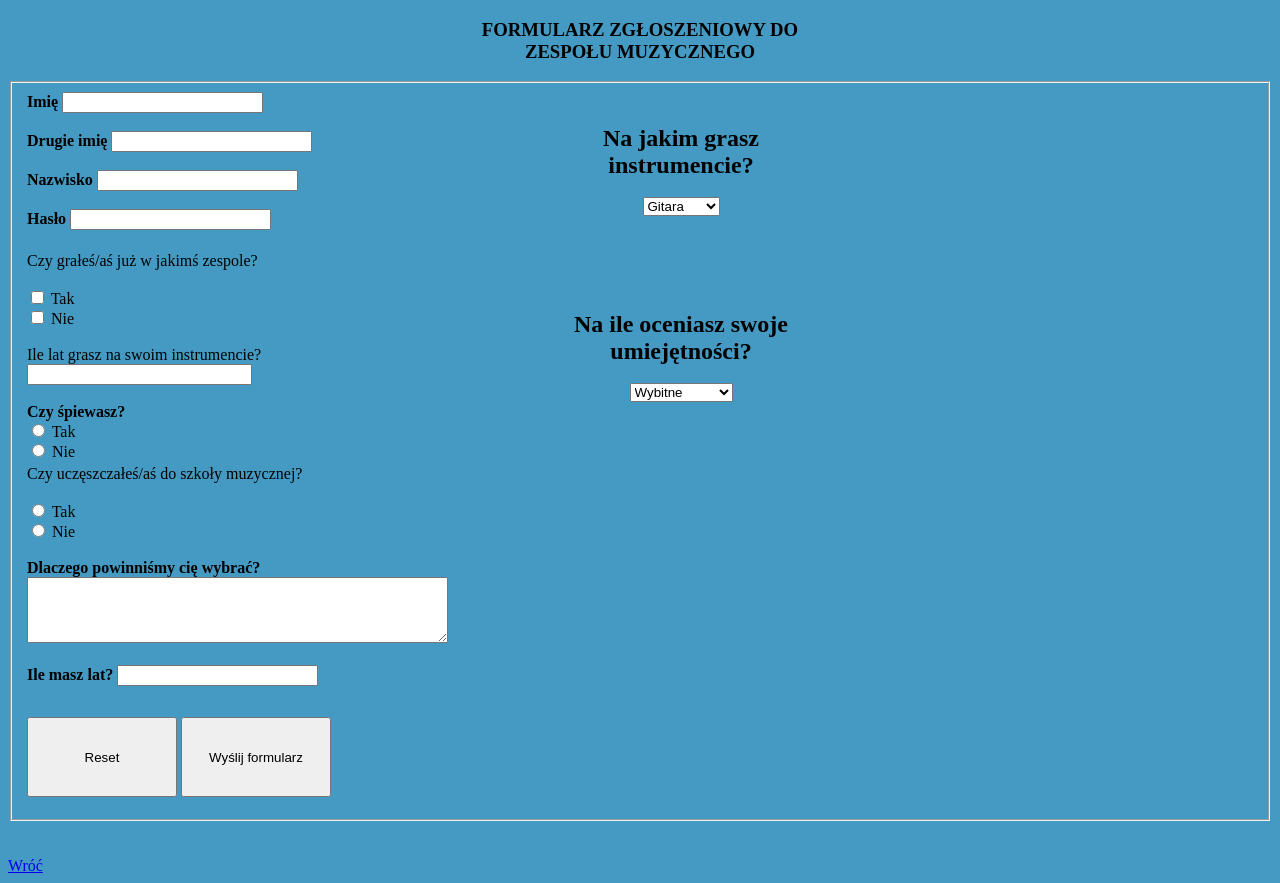
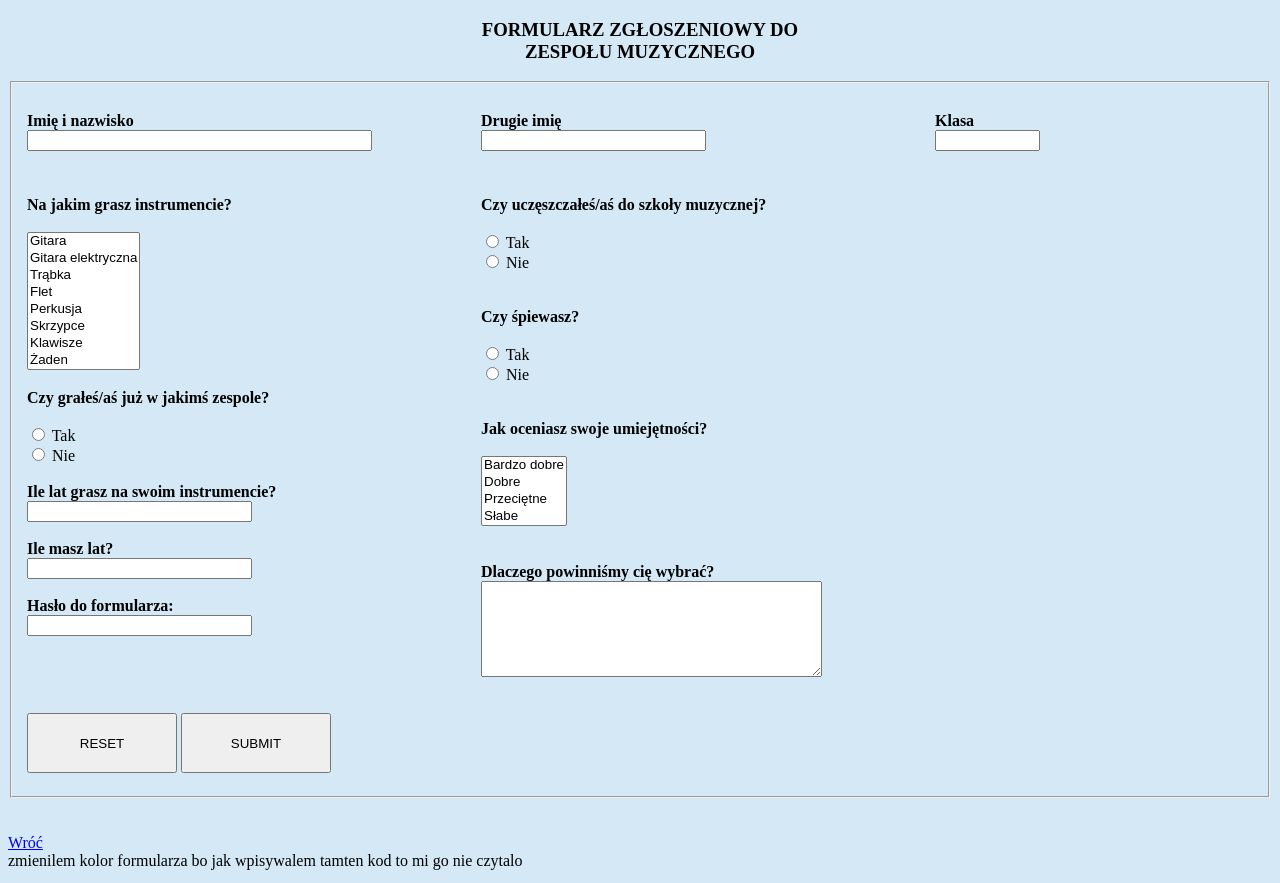
Before and after one commit to zarxj/Wszystkie-zadania, a plain HTML site: page formularz_markowski.html in a window 1280 px wide. Drawn offline with Linux system fonts and the light colour scheme.

Commit message:
Update form background color and input fields
Changed the background color of the form and updated the input fields for better readability.

```diff
--- a/formularz_markowski.html
+++ b/formularz_markowski.html
@@ -2,89 +2,102 @@
 <html lang="pl-PL">
 <head>
     <meta charset="utf-8">
-    <title>Formularz_markowski</title>
+    <title>Formularz</title>
 </head>
-<body bgcolor="#449ac2">
+<body bgcolor="#d4e9f5">
 
-<h3 align="center">FORMULARZ ZGŁOSZENIOWY DO<br>ZESPOŁU MUZYCZNEGO</h3>
+<h3 align="center">FORMULARZ ZGŁOSZENIOWY DO <br> ZESPOŁU MUZYCZNEGO</h3>
 
 <form>
 <fieldset>
 <table>
 
 
-<tr height="100">
-    <td width="500">
-        <b>Imię</b> <input name="imie" size="22"><br><br>
-        <b>Drugie imię</b> <input name="drugie" size="22"><br><br>
-        <b>Nazwisko</b> <input name="nazwisko" size="22"><br><br>
-        <b>Hasło</b> <input type="password" name="haslo" size="22"><br><br>
+<tr height="80">
+    <td width="450">
+        <b>Imię i nazwisko</b><br>
+        <input name="imie_nazwisko" size="40">
     </td>
 
-    <td width="300">
-        <center><font size="5"><b>Na jakim grasz instrumencie?</b></font></center><br>
-        <center>
-            <select>
-                <option value="gitara">Gitara</option>
-                <option value="pianino">Pianino</option>
-                <option value="perkusja">Perkusja</option>
-                <option value="skrzypce">Skrzypce</option>
-                <option value="trabka">Trąbka</option>
-            </select>
-        </center>
+    <td width="250">
+        <b>Drugie imię</b><br>
+        <input name="drugie" size="25">
+    </td>
+
+    <td width="150">
+        <b>Klasa</b><br>
+        <input name="klasa" size="10">
     </td>
 </tr>
 
+<tr height="20"><td></td></tr>
 
-<tr height="150">
-    <td width="500">
-        Czy grałeś/aś już w jakimś zespole?<br><br>
-        <input type="checkbox" name="zespol_tak"> Tak<br>
-        <input type="checkbox" name="zespol_nie"> Nie<br><br>
 
-        <nobr>Ile lat grasz na swoim instrumencie?</nobr><br>
-        <input name="lata_grania" size="25" maxlength="100"><br><br>
+<tr height="300">
 
-        <b>Czy śpiewasz?</b><br>
-        <input type="radio" name="spiew" value="tak"> Tak<br>
-        <input type="radio" name="spiew" value="nie"> Nie<br>
+
+    <td width="450" valign="top">
+
+        <b>Na jakim grasz instrumencie?</b><br><br>
+        <select size="8">
+            <option>Gitara</option>
+            <option>Gitara elektryczna</option>
+            <option>Trąbka</option>
+            <option>Flet</option>
+            <option>Perkusja</option>
+            <option>Skrzypce</option>
+            <option>Klawisze</option>
+            <option>Żaden</option>
+        </select>
+        <br><br>
+
+        <b>Czy grałeś/aś już w jakimś zespole?</b><br><br>
+        <input type="radio" name="zespol" value="tak"> Tak<br>
+        <input type="radio" name="zespol" value="nie"> Nie<br><br>
+
+        <b>Ile lat grasz na swoim instrumencie?</b><br>
+        <input name="lata" size="25"><br><br>
+
+        <b>Ile masz lat?</b><br>
+        <input name="wiek" size="25"><br><br>
+
+        <b>Hasło do formularza:</b><br>
+        <input type="password" name="haslo" size="25"><br><br>
+
     </td>
 
-    <td width="300">
-        <center><font size="5"><b>Na ile oceniasz swoje umiejętności?</b></font></center><br>
-        <center>
-            <select>
-                <option value="wybitne">Wybitne</option>
-                <option value="bardzo_dobre">Bardzo dobre</option>
-                <option value="przecietne">Przeciętne</option>
-                <option value="slabe">Słabe</option>
-            </select>
-        </center>
-    </td>
-</tr>
 
+    <td width="450" valign="top">
 
-<tr height="200">
-    <td width="500">
-        <nobr>Czy uczęszczałeś/aś do szkoły muzycznej?</nobr><br><br>
+        <b>Czy uczęszczałeś/aś do szkoły muzycznej?</b><br><br>
         <input type="radio" name="szkola" value="tak"> Tak<br>
-        <input type="radio" name="szkola" value="nie"> Nie<br><br>
+        <input type="radio" name="szkola" value="nie"> Nie<br><br><br>
+
+        <b>Czy śpiewasz?</b><br><br>
+        <input type="radio" name="spiew" value="tak"> Tak<br>
+        <input type="radio" name="spiew" value="nie"> Nie<br><br><br>
+
+        <b>Jak oceniasz swoje umiejętności?</b><br><br>
+        <select size="4">
+            <option>Bardzo dobre</option>
+            <option>Dobre</option>
+            <option>Przeciętne</option>
+            <option>Słabe</option>
+        </select>
+        <br><br><br>
 
         <b>Dlaczego powinniśmy cię wybrać?</b><br>
-        <textarea cols="50" rows="4"></textarea><br><br>
-
-        <b>Ile masz lat?</b>
-        <input name="wiek" size="22"><br><br>
+        <textarea cols="40" rows="6"></textarea>
     </td>
 
-    <td width="300"></td>
 </tr>
 
 
 <tr height="100">
-    <td>
-        <input type="reset" value="Reset" style="height:80px; width:150px">
-        <input type="submit" value="Wyślij formularz" style="height:80px; width:150px">
+    <td colspan="3">
+        <br>
+        <input type="reset" value="RESET" style="width:150px; height:60px;">
+        <input type="submit" value="SUBMIT" style="width:150px; height:60px;">
     </td>
 </tr>
 
@@ -92,6 +105,8 @@
 </fieldset>
 </form>
 <br><br>
-<a href="index.html">Wróć</a>
+
+<a href="index.html">Wróć</a><br>
+    zmienilem kolor formularza bo jak wpisywalem tamten kod to mi go nie czytalo
 </body>
 </html>
```
